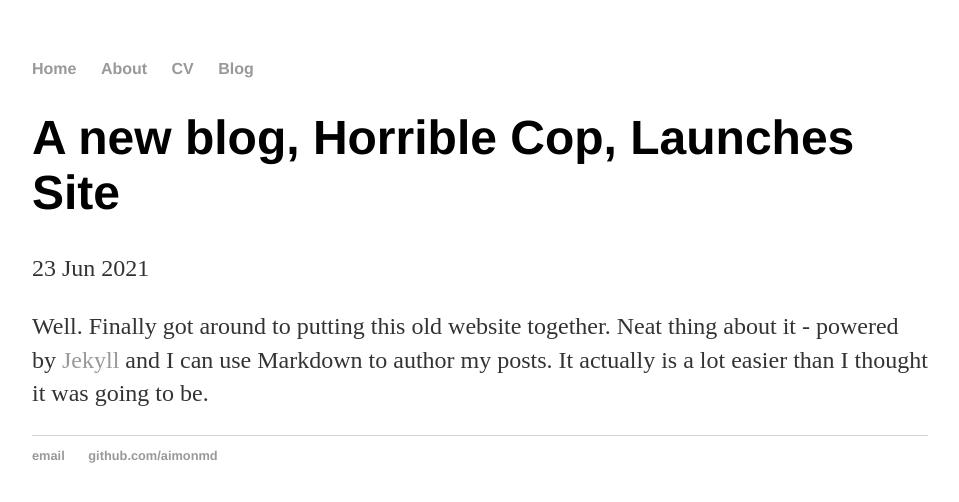
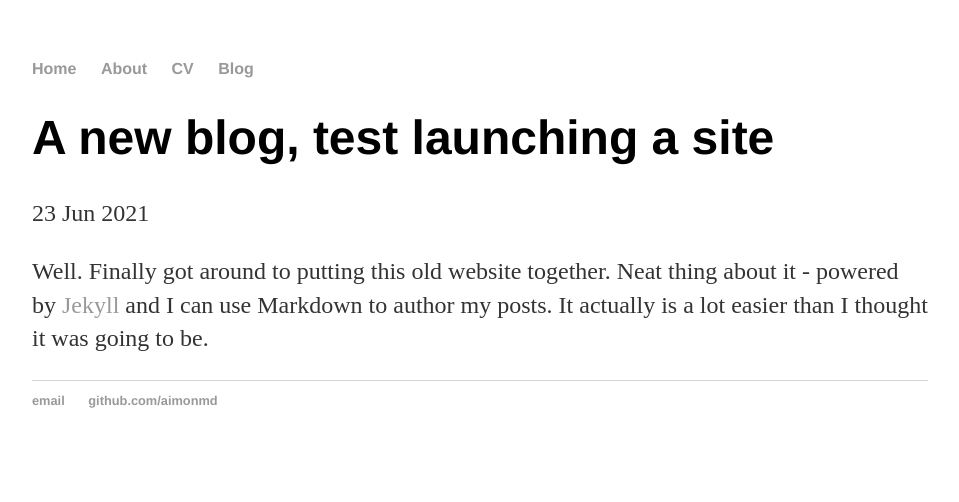
Before and after one commit to aimonmd/aimonmd.github.io, a Jekyll site: the page built from _posts/2021-06-23-blog-site-launched.md, in a window 1280 px wide. Shown: the top 502 px of the page, without its empty margins (160-1119 px from the left). Built offline with Jekyll 4.4.1, drawn with Linux system fonts in a browser that asks for light colours.

Commit message:
Update 2021-06-23-blog-site-launched.md

```diff
--- a/_posts/2021-06-23-blog-site-launched.md
+++ b/_posts/2021-06-23-blog-site-launched.md
@@ -1,6 +1,6 @@
 ---
 layout: post
-title: "A new blog, Horrible Cop, Launches Site"
+title: "A new blog, test launching a site"
 date: 2021-06-23
 ---
 
```
